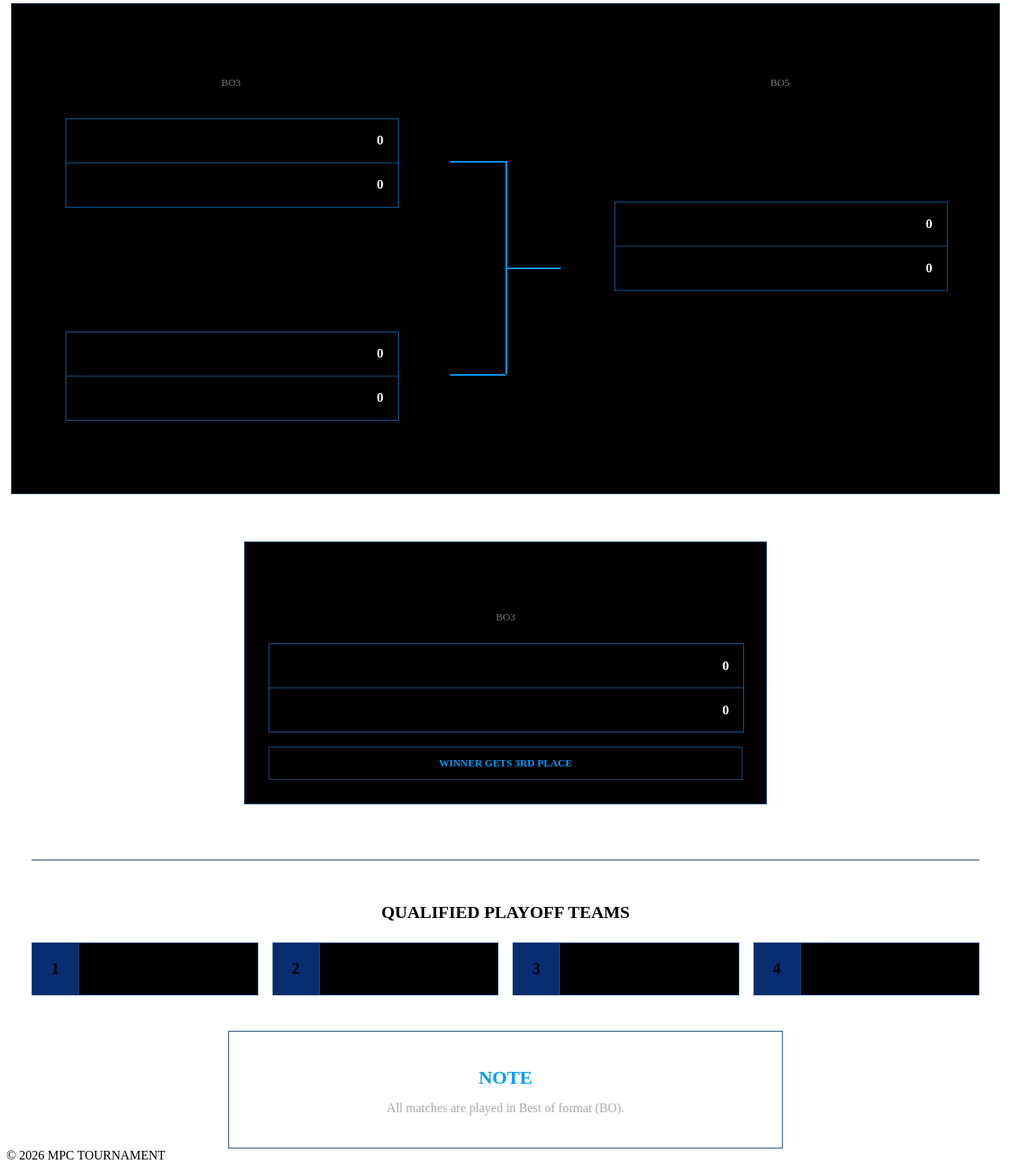
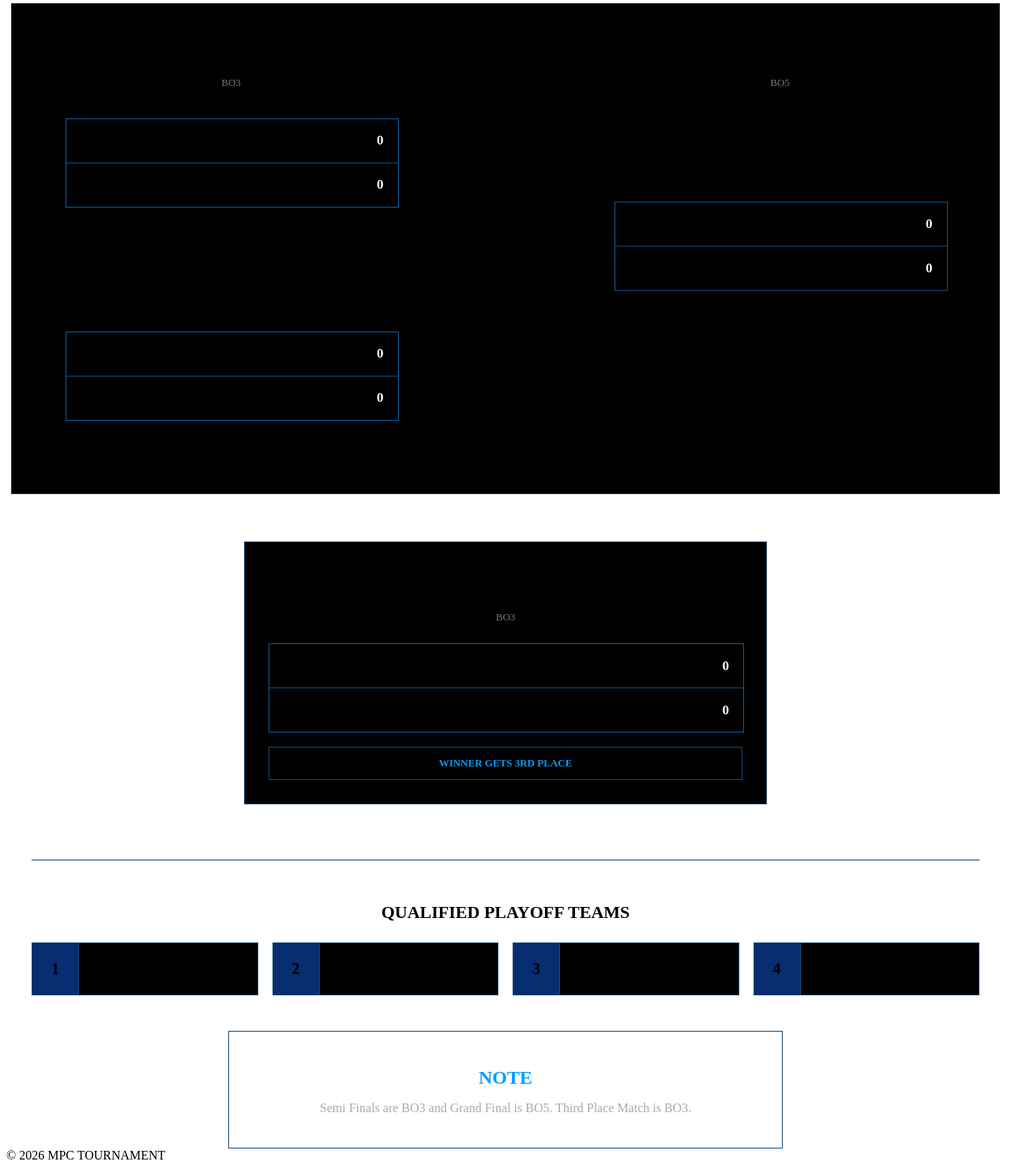
Before and after one commit to naqiuddin2303/MPC, a Flask app: page /playoff in a window 1280 px wide. Shown: the part 186-1667 px from the top of the page at 79% size. Run offline with Flask 3, Linux system fonts and the light colour scheme.

Commit message:
Update playoff.html

```diff
--- a/templates/playoff.html
+++ b/templates/playoff.html
@@ -2,13 +2,17 @@
 <html lang="en">
 
 <head>
+
     <meta charset="UTF-8">
-    <meta name="viewport" content="width=device-width, initial-scale=1.0">
+
+    <meta name="viewport"
+          content="width=device-width, initial-scale=1.0">
 
     <title>MPC - Playoff Stage</title>
 
     <link rel="stylesheet"
           href="{{ url_for('static', filename='style.css') }}">
+
 </head>
 
 <body>
@@ -58,16 +62,16 @@
     </header>
 
 
-    <!-- ==========================================
-         MAIN PLAYOFF BRACKET
-    =========================================== -->
+    <!-- ======================================
+         MAIN BRACKET
+    ======================================= -->
 
     <section class="playoff-bracket">
 
 
-        <!-- ======================================
+        <!-- ==================================
              SEMI FINALS
-        ======================================= -->
+        =================================== -->
 
         <div class="semi-finals">
 
@@ -97,7 +101,6 @@
                         </strong>
 
                     </div>
-
 
                     <div class="team-row">
 
@@ -134,7 +137,6 @@
 
                     </div>
 
-
                     <div class="team-row">
 
                         <span>
@@ -154,26 +156,26 @@
         </div>
 
 
-        <!-- ======================================
+        <!-- ==================================
              CONNECTOR
-        ======================================= -->
+        =================================== -->
 
-        <div class="bracket-lines">
+        <div class="bracket-connector">
 
-            <div class="line-top"></div>
+            <div class="connector-top"></div>
 
-            <div class="line-bottom"></div>
+            <div class="connector-bottom"></div>
 
-            <div class="line-vertical"></div>
+            <div class="connector-vertical"></div>
 
-            <div class="line-final"></div>
+            <div class="connector-middle"></div>
 
         </div>
 
 
-        <!-- ======================================
+        <!-- ==================================
              GRAND FINAL
-        ======================================= -->
+        =================================== -->
 
         <div class="grand-final">
 
@@ -202,7 +204,6 @@
 
                     </div>
 
-
                     <div class="team-row">
 
                         <span>
@@ -224,9 +225,9 @@
     </section>
 
 
-    <!-- ==========================================
+    <!-- ======================================
          THIRD PLACE MATCH
-    =========================================== -->
+    ======================================= -->
 
     <section class="third-place-section">
 
@@ -255,7 +256,6 @@
 
                 </div>
 
-
                 <div class="team-row">
 
                     <span>
@@ -280,9 +280,10 @@
     </section>
 
 
-    <!-- ==========================================
-         QUALIFIED TEAMS
-    =========================================== -->
+    <!-- ======================================
+         QUALIFIED PLAYOFF TEAMS
+         4 TEAM SAHAJA
+    ======================================= -->
 
     <section class="qualified-section">
 
@@ -314,9 +315,9 @@
     </section>
 
 
-    <!-- ==========================================
+    <!-- ======================================
          NOTE
-    =========================================== -->
+    ======================================= -->
 
     <section class="note-box">
 
@@ -325,7 +326,8 @@
         </h2>
 
         <p>
-            All matches are played in Best of format (BO).
+            Semi Finals are BO3 and Grand Final is BO5.
+            Third Place Match is BO3.
         </p>
 
     </section>
@@ -337,6 +339,5 @@
     © 2026 MPC TOURNAMENT
 </footer>
 
-
 </body>
 </html>
```
